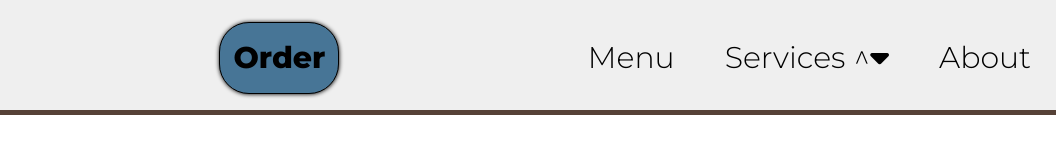
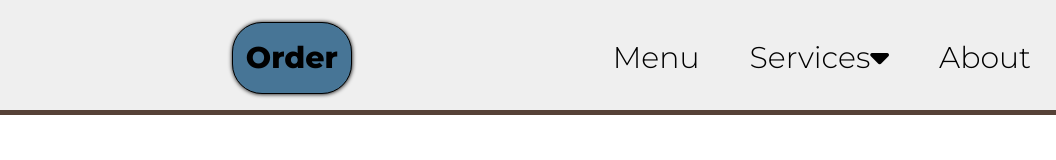
Before and after one commit to camachoRamel/SeaBreezeWebsite, a plain HTML site: page index.html in a window 1280 px wide. Shown: the full height of the page, 224-1280 px from the left. Drawn offline with Linux system fonts and the light colour scheme; a web font is replaced by a local one.

Commit message:
Update index.html

```diff
--- a/index.html
+++ b/index.html
@@ -29,7 +29,7 @@
 
             <ul class="nav-content hide">
                 <li><a class="menuButton" href="#">Menu</a></li>
-                <li><a class="servicesButton" href="#">Services ^<span class="fa-solid fa-caret-down servicesButton"></span></a>
+                <li><a class="servicesButton" href="#">Services<span class="fa-solid fa-caret-down servicesButton"></span></a>
                 <div class="dropdown-container hide">
                     <ul>
                         <li><a href="#">Catering</a></li>
```
